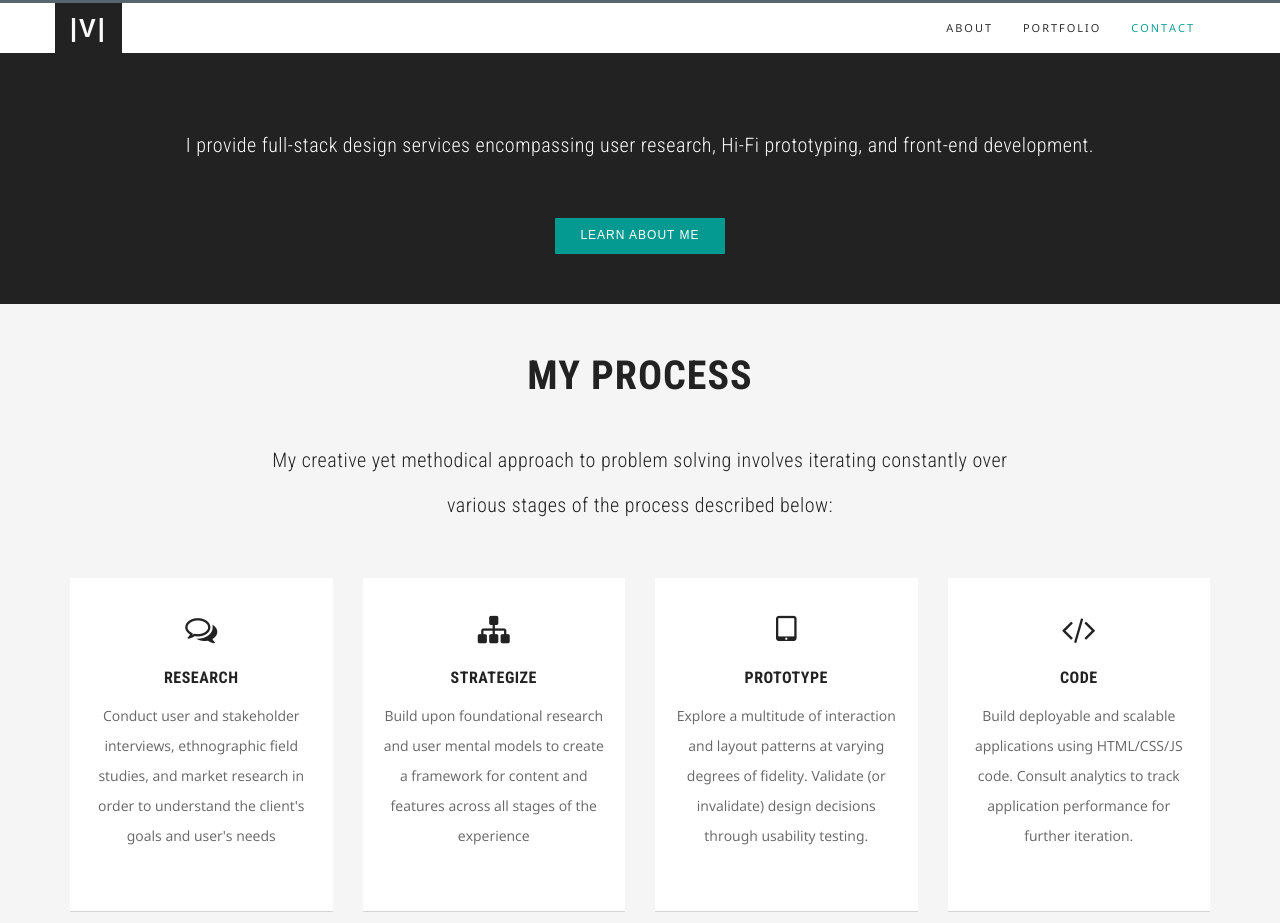
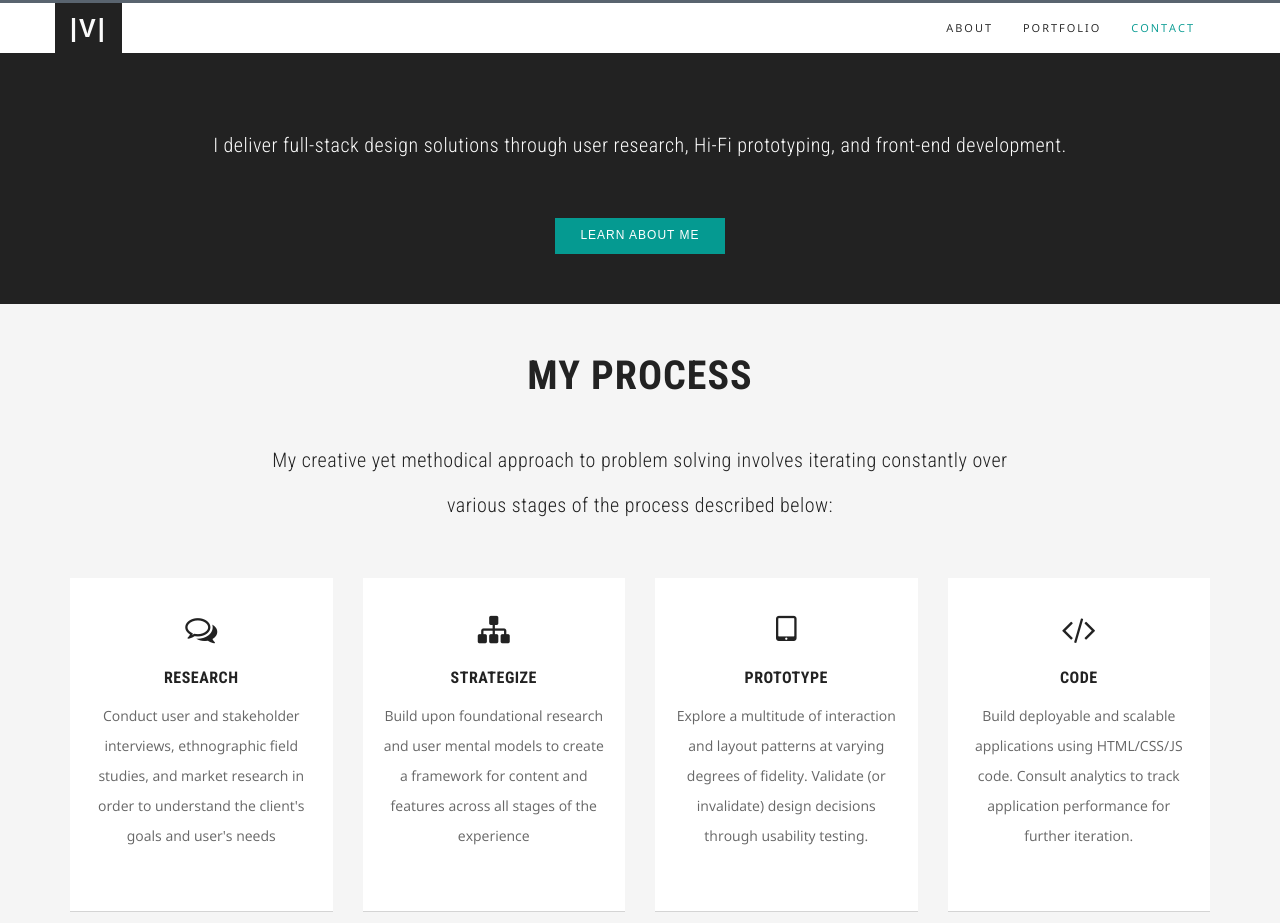
Before and after one commit to venxlab/portfolio-site, a plain HTML site: page index.html in a window 1280 px wide. Shown: the part 797-1720 px from the top of the page. Drawn offline with nearby package versions, Linux system fonts and the light colour scheme; grey boxes are pictures that could not be loaded.

Commit message:
adjust missions statement text

```diff
--- a/index.html
+++ b/index.html
@@ -96,7 +96,7 @@
                 <div class="col-md-12 col-lg-12">
                     <div class="calltoaction-decription wow fadeInUp h2-subheader" data-wow-delay=".2s">
                     	<p>
-                    		I provide full-stack design services encompassing user research, Hi-Fi prototyping, and front-end development.
+                    		I deliver full-stack design solutions through user research, Hi-Fi prototyping, and front-end development.
                       </p>
                     </div>
                 </div>
```
